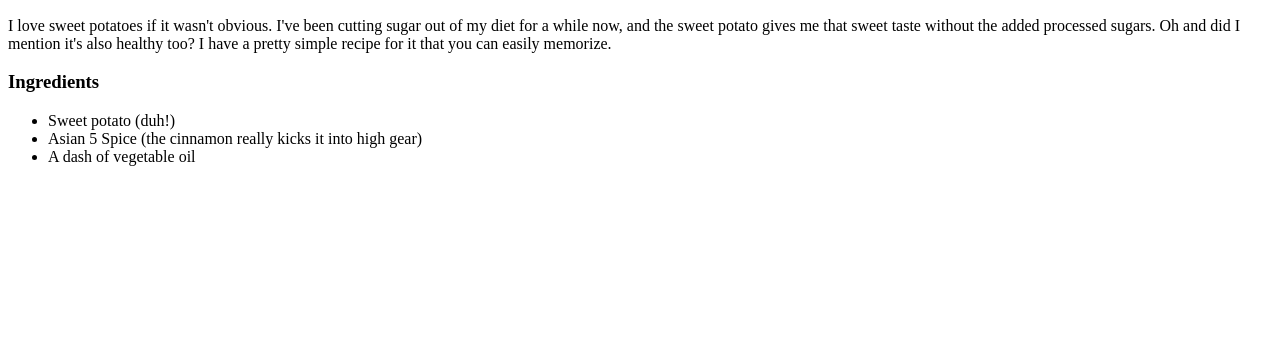
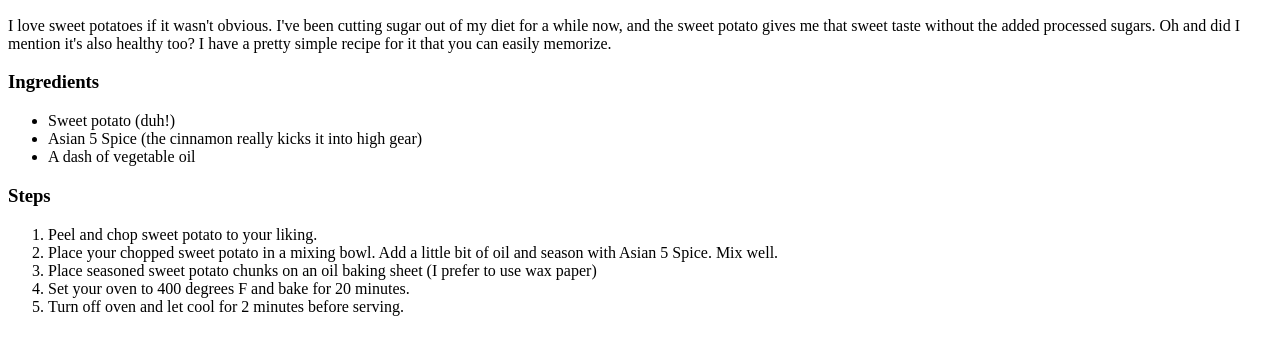
Before and after one commit to asrobin1/odin-recipes, a plain HTML site: page sweetpotato.html in a window 1280 px wide. Shown: the part 434-788 px from the top of the page. Drawn offline with Linux system fonts and the light colour scheme.

Commit message:
[feat] add cooking steps
add h3 steps and ol of said cooking steps

```diff
--- a/sweetpotato.html
+++ b/sweetpotato.html
@@ -20,5 +20,14 @@
         <li>Asian 5 Spice (the cinnamon really kicks it into high gear)</li>
         <li>A dash of vegetable oil</li>
       </ul>
+
+      <h3>Steps</h3>
+      <ol>
+        <li>Peel and chop sweet potato to your liking.</li>
+        <li>Place your chopped sweet potato in a mixing bowl.  Add a little bit of oil and season with Asian 5 Spice.  Mix well.</li>
+        <li>Place seasoned sweet potato chunks on an oil baking sheet (I prefer to use wax paper)</li>
+        <li>Set your oven to 400 degrees F and bake for 20 minutes.</li>
+        <li>Turn off oven and let cool for 2 minutes before serving.</li>
+      </ol>
     </body>
     </html>
```
